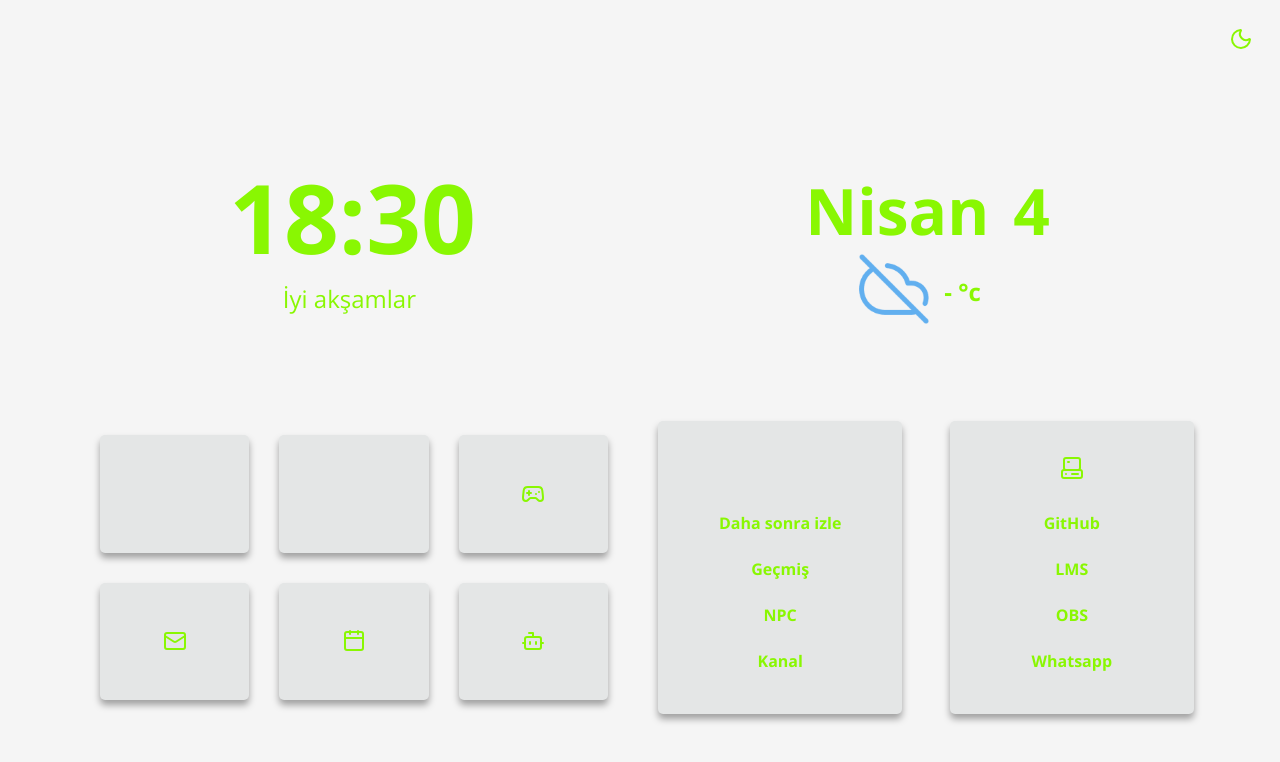
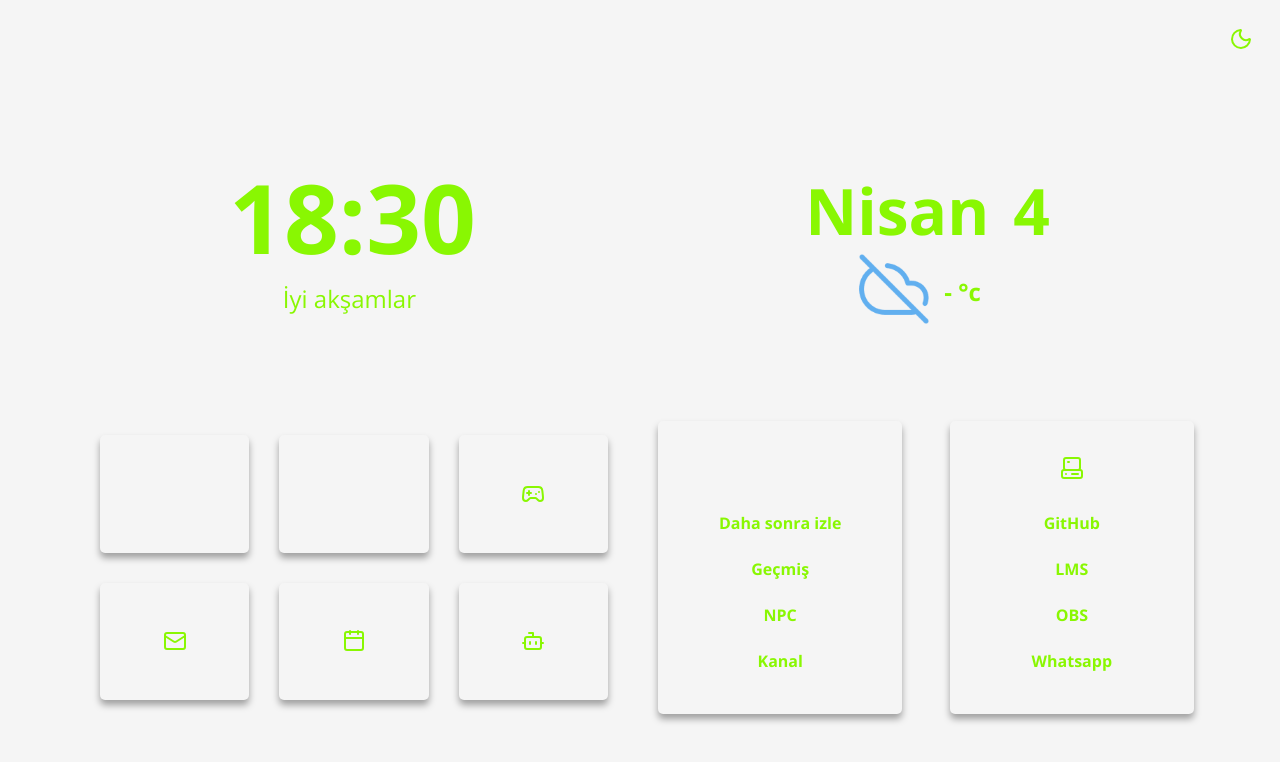
Before and after one commit to Sezynex/sezynex.github.io, a website: page index.html in a window 1280 px wide. Drawn offline with nearby package versions, Linux system fonts and the light colour scheme.

Commit message:
Update app.css

```diff
--- a/app.css
+++ b/app.css
@@ -23,7 +23,7 @@
   /* Light Colors  */
   --accent: #57a0d9; /* Hover color */
   --background: #f5f5f5; /* Background color */
-  --cards: #e4e6e6; /* Cards color */
+  --cards: #f5f5f5; /* Cards color */
 
   /* Image background  */
   --imgbg: url(assets/background.jpg); /* Image URL */
```
